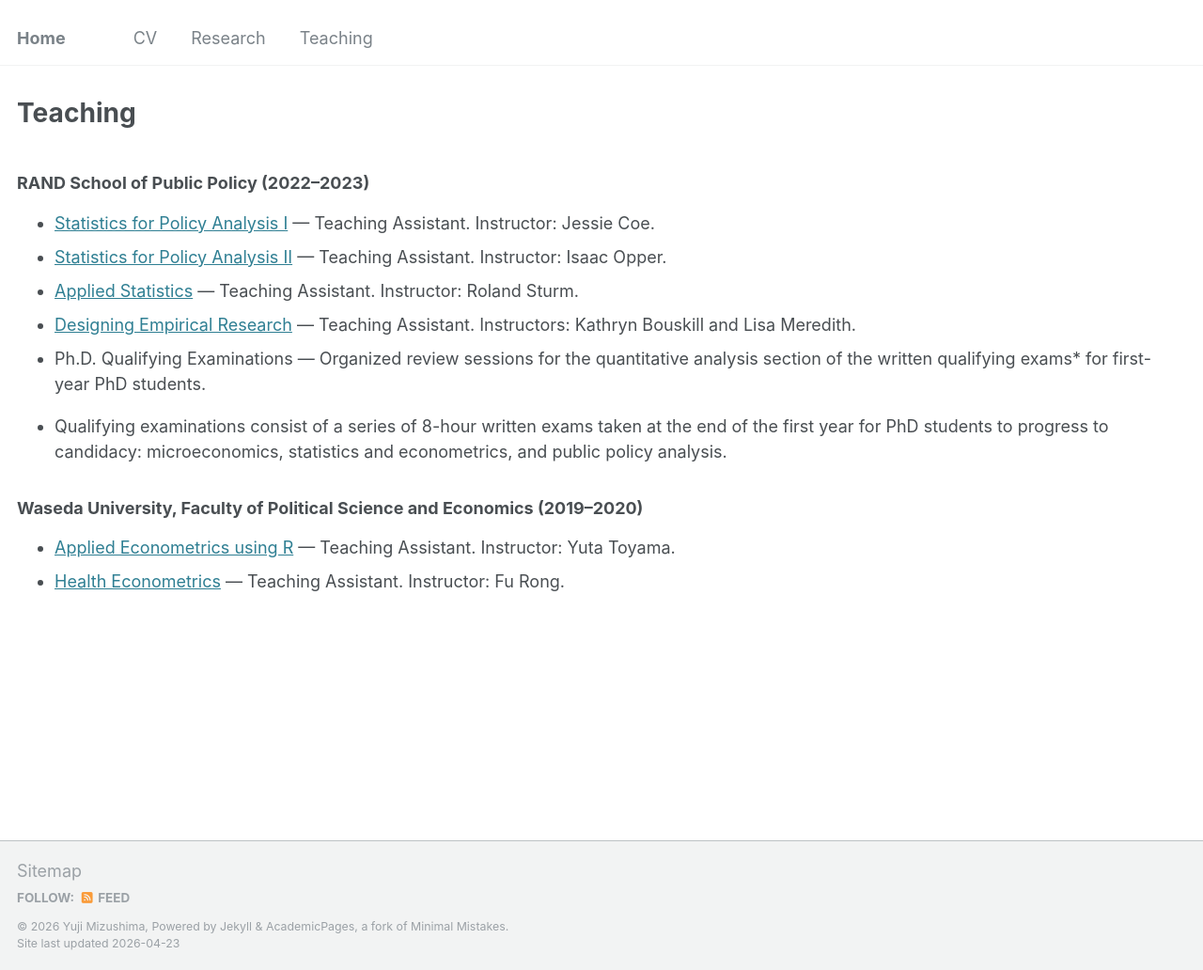
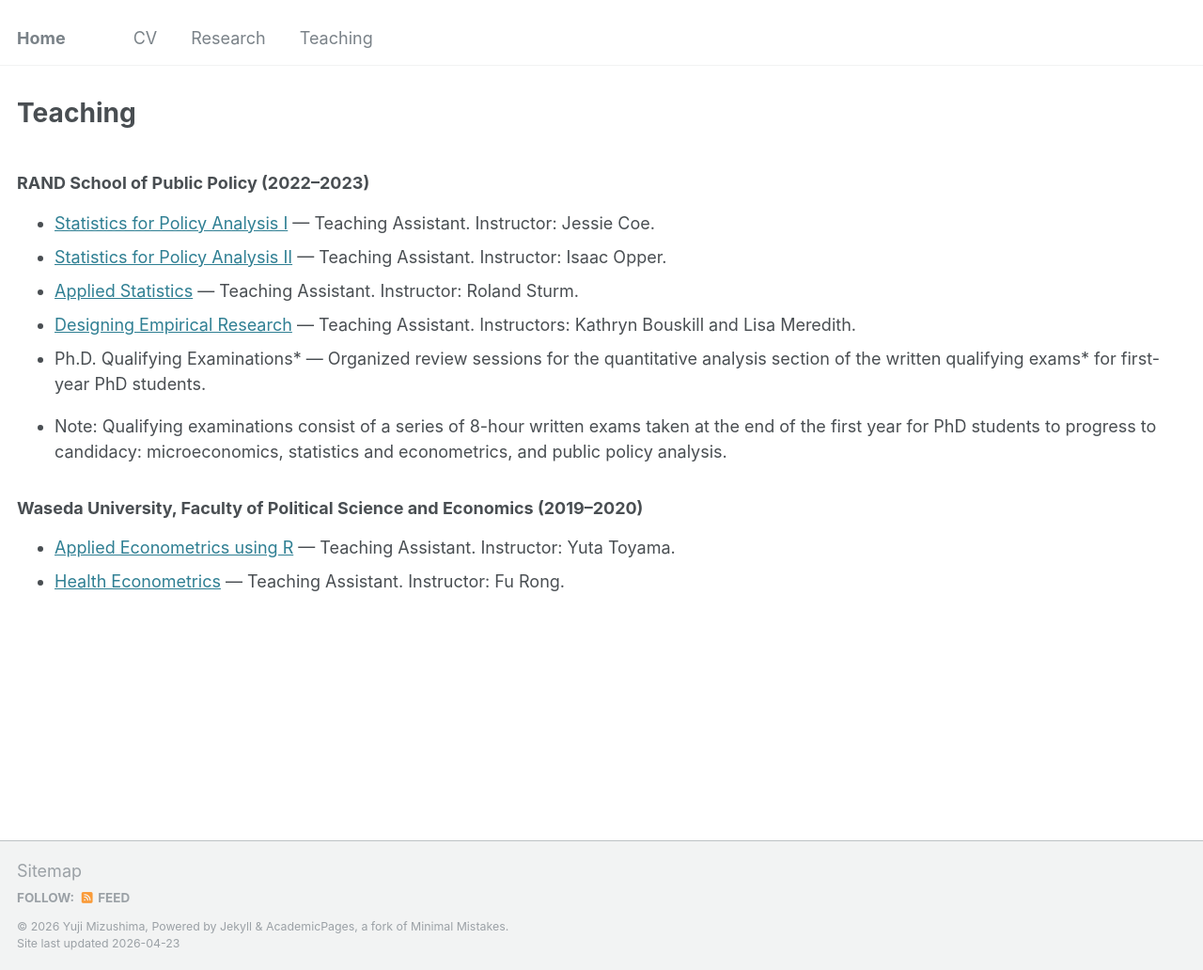
Before and after one commit to yujimizushima/yujimizushima.github.io, a Jekyll site: the page built from _pages/teaching.md, in a window 1280 px wide and 1032 px high. Shown: the whole window at 94% size. Built offline with Jekyll 4.4.1, drawn with Linux system fonts in a browser that asks for light colours.

Commit message:
Update teaching.md

```diff
--- a/_pages/teaching.md
+++ b/_pages/teaching.md
@@ -47,12 +47,12 @@ classes: wide
       <span class="course-instructor">Instructors: Kathryn Bouskill and Lisa Meredith.</span>
     </li>
     <li>
-      <span class="course-title">Ph.D. Qualifying Examinations</span>
+      <span class="course-title">Ph.D. Qualifying Examinations*</span>
       <span class="course-meta"> — Organized review sessions for the quantitative analysis section of the written qualifying exams* for first-year PhD students.</span>
     </li>
   </ul>
 </div>
-* Qualifying examinations consist of a series of 8-hour written exams taken at the end of the first year for PhD students to progress to candidacy: microeconomics, statistics and econometrics, and public policy analysis.
+* Note: Qualifying examinations consist of a series of 8-hour written exams taken at the end of the first year for PhD students to progress to candidacy: microeconomics, statistics and econometrics, and public policy analysis.
 <div class="teaching-section">
   <h3>Waseda University, Faculty of Political Science and Economics (2019–2020)</h3>
   <ul>
```
